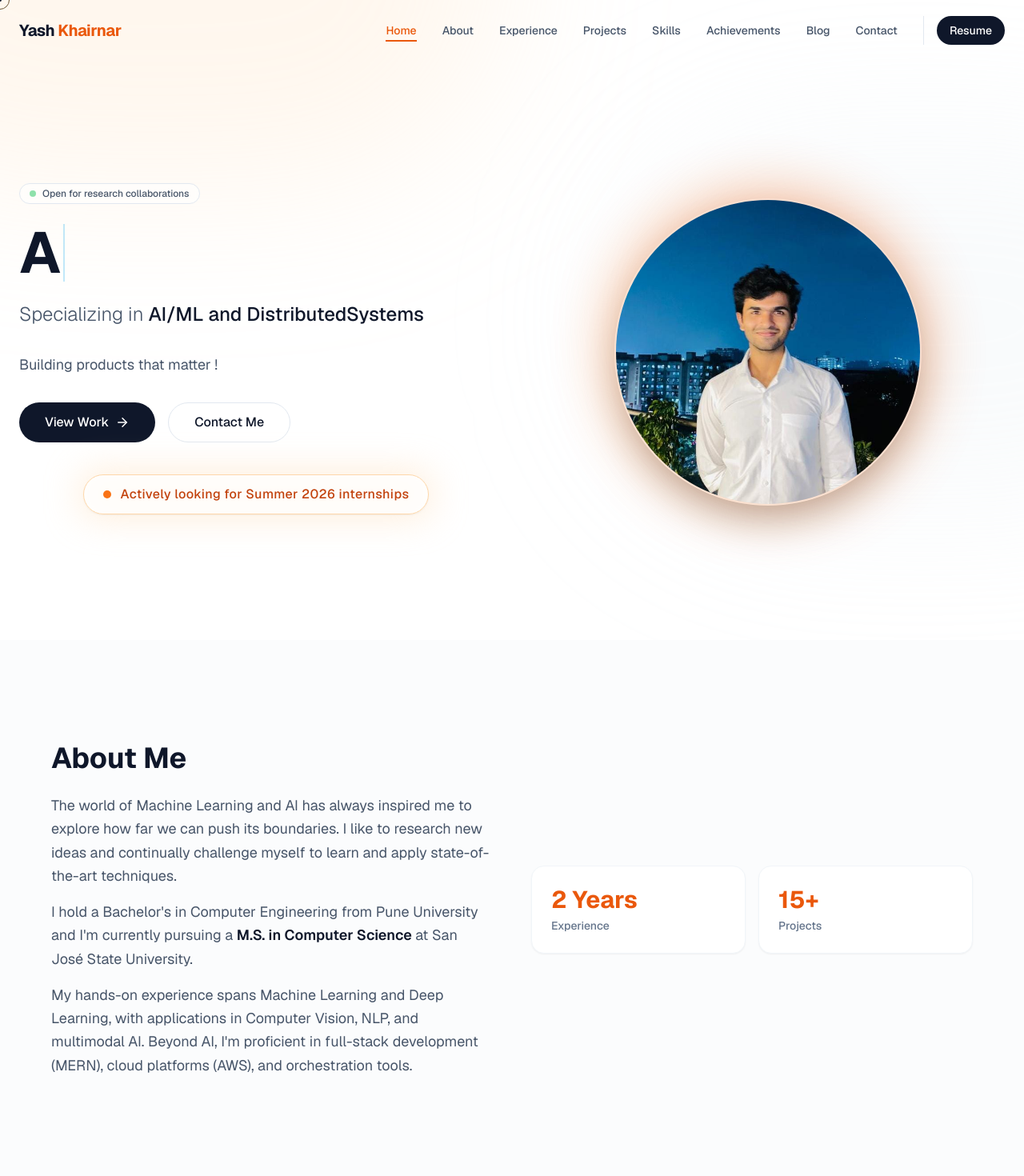
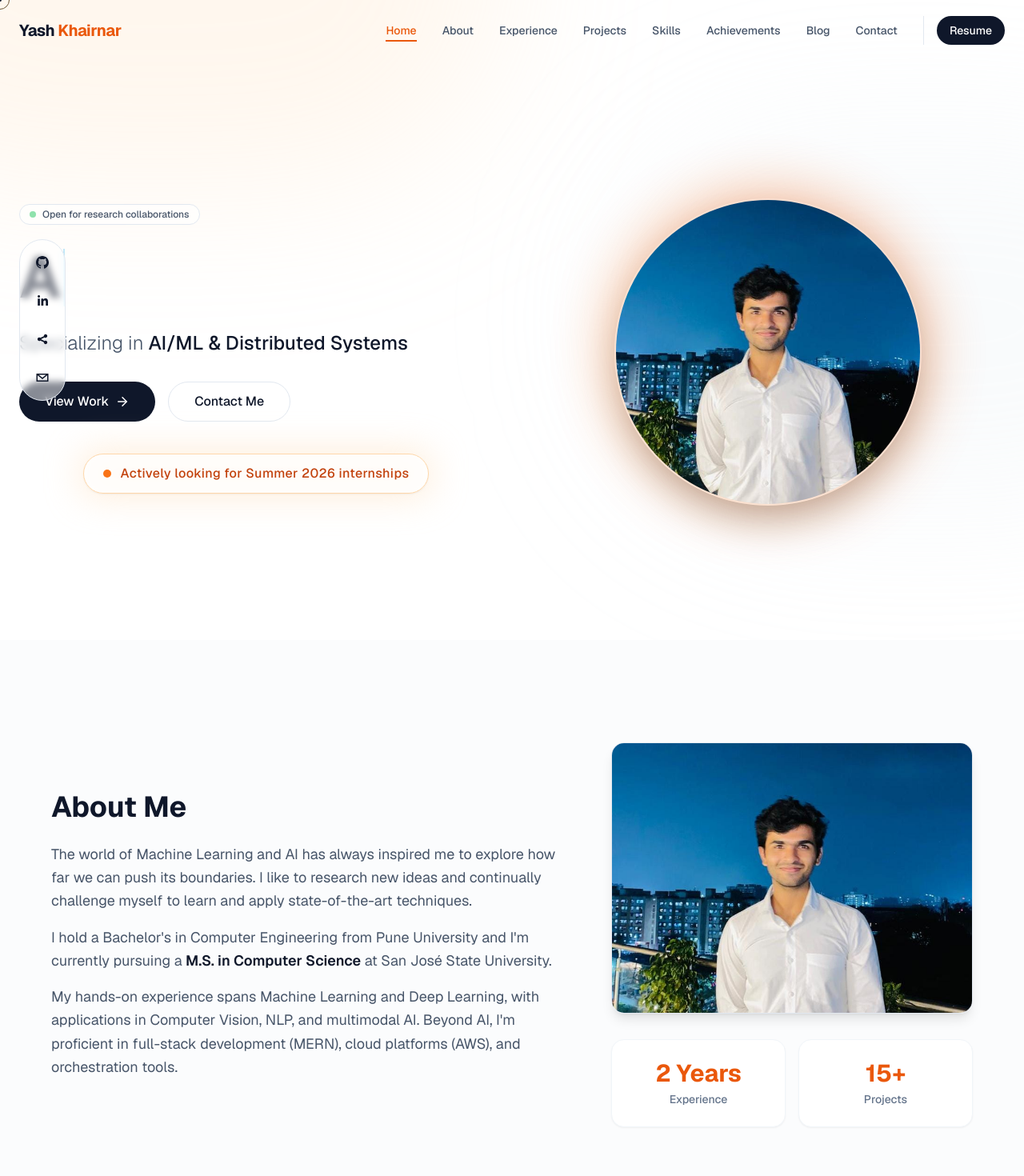
Before and after one commit to YashKhairnar/Portfolio-New, a Next.js app: page / in a window 1280 px wide. Shown: the top 1470 px of the page at 80% size. Built offline with nearby package versions, Linux system fonts and the light colour scheme.

Commit message:
made responsive

```diff
--- a/app/components/navbar.tsx
+++ b/app/components/navbar.tsx
@@ -33,7 +33,7 @@ export default function Navbar({ activeSection, scrollToSection }: NavbarProps)
             transition={{ duration: 0.5 }}
             className={cn(
                 "fixed top-0 left-0 right-0 z-50 transition-all duration-300 border-b border-transparent",
-                isScrolled ? "glass border-white/10 dark:border-white/5 py-3" : "bg-transparent py-5"
+                (isScrolled || isMobileMenuOpen) ? "glass border-white/10 dark:border-white/5 py-3" : "bg-transparent py-5"
             )}
         >
             <div className="max-w-7xl mx-auto px-4 sm:px-6 flex justify-between items-center">
--- a/app/page.tsx
+++ b/app/page.tsx
@@ -10,6 +10,7 @@ import Navbar from './components/navbar';
 import Footer from './components/footer';
 import Section from './components/ui/section';
 import { cn } from '@/app/utils/cn';
+import { SocialIcon } from 'react-social-icons';
 
 const Portfolio = () => {
   const [activeSection, setActiveSection] = useState('home');
@@ -157,6 +158,27 @@ const Portfolio = () => {
       <BackgroundParticles />
       <Navbar activeSection={activeSection} scrollToSection={scrollToSection} />
 
+      {/* Sticky Social Links */}
+      <div className="hidden lg:flex fixed left-6 top-1/2 -translate-y-1/2 flex-col gap-4 z-40 bg-white/50 dark:bg-slate-900/50 backdrop-blur-sm p-3 rounded-full border border-slate-200 dark:border-slate-800">
+        {[
+          { href: 'https://github.com/YashKhairnar', label: 'GitHub' },
+          { href: 'https://www.linkedin.com/in/yashkhairnar11/', label: 'LinkedIn' },
+          { href: 'https://x.com/I_esoteric', label: 'Twitter' },
+          { href: 'mailto:yashkvk7@gmail.com', label: 'Email' }
+        ].map((social, index) => (
+          <SocialIcon
+            key={index}
+            url={social.href}
+            target="_blank"
+            rel="noopener noreferrer"
+            className="w-8 h-8 hover:scale-110 transition-transform"
+            bgColor="transparent"
+            fgColor="currentColor"
+            style={{ height: 32, width: 32 }}
+          />
+        ))}
+      </div>
+
       {/* Hero Section */}
       <section id="home" className="relative min-h-screen flex items-center justify-center pt-20">
         <div className="absolute inset-0 overflow-hidden">
@@ -183,20 +205,16 @@ const Portfolio = () => {
                   <span className="text-xs font-medium text-slate-600 dark:text-slate-300">Open for research collaborations</span>
                 </motion.div>
 
-                <h1 className="text-5xl sm:text-6xl lg:text-7xl font-bold tracking-tight h-[60px] sm:h-[80px] lg:h-[90px] flex flex-col justify-center">
+                <h1 className="text-3xl sm:text-5xl lg:text-7xl font-bold tracking-tight min-h-[80px] sm:min-h-[100px] lg:h-[90px] flex flex-col justify-center">
                   <Typewriter
                     words={["Machine Learning", "Artificial Intelligence", "Deep Learning", "Full Stack"]}
                   />
                 </h1>
 
                 <p className="text-xl sm:text-2xl font-light text-slate-600 dark:text-slate-300 max-w-xl">
-                  Specializing in <span className="font-medium text-slate-900 dark:text-white">AI/ML and DistributedSystems</span>
+                  Specializing in <span className="font-medium text-slate-900 dark:text-white">AI/ML & Distributed Systems</span>
                 </p>
               </div>
-
-              <p className="text-lg text-slate-600 dark:text-slate-400 max-w-lg leading-relaxed">
-                Building products that matter !
-              </p>
 
               <div className="flex flex-wrap gap-4">
                 <button
@@ -239,8 +257,8 @@ const Portfolio = () => {
 
       {/* About Section */}
       <Section id="about" className="bg-slate-50/50 dark:bg-slate-900/50">
-        <div className="grid md:grid-cols-2 gap-12 items-center">
-          <div>
+        <div className="grid lg:grid-cols-12 gap-12 items-center">
+          <div className="lg:col-span-7">
             <h2 className="text-3xl sm:text-4xl font-bold mb-6">About Me</h2>
             <div className="space-y-4 text-lg text-slate-600 dark:text-slate-300 leading-relaxed">
               <p>
@@ -254,16 +272,26 @@ const Portfolio = () => {
               </p>
             </div>
           </div>
-          <div className="grid grid-cols-2 gap-4">
+          <div className="lg:col-span-5 space-y-8">
+            <div className="relative w-full aspect-[4/3] rounded-2xl overflow-hidden shadow-lg border border-slate-200 dark:border-slate-700">
+              <img
+                src="/Yash.jpeg"
+                alt="Yash Khairnar"
+                className="absolute inset-0 w-full h-full object-cover object-[center_30%]"
+              />
+            </div>
+
+            <div className="grid grid-cols-1 sm:grid-cols-2 gap-4">
               {[
                 { label: "Experience", value: "2 Years" },
                 { label: "Projects", value: "15+" }
               ].map((stat, i) => (
-              <div key={i} className="p-6 rounded-2xl bg-white dark:bg-slate-800 border border-slate-100 dark:border-slate-700 shadow-sm">
+                <div key={i} className="p-6 rounded-2xl bg-white dark:bg-slate-800 border border-slate-100 dark:border-slate-700 shadow-sm flex flex-col justify-center items-center text-center">
                   <h3 className="text-3xl font-bold text-orange-600 dark:text-orange-500 mb-1">{stat.value}</h3>
                   <p className="text-sm font-medium text-slate-500 dark:text-slate-400">{stat.label}</p>
                 </div>
               ))}
+            </div>
           </div>
         </div>
       </Section>
@@ -344,7 +372,7 @@ const Portfolio = () => {
       {/* Achievements Section */}
       <Section id="achievements" className="bg-slate-50/50 dark:bg-slate-900/50">
         <h2 className="text-3xl sm:text-4xl font-bold mb-12 text-center">Achievements & Leadership</h2>
-        <div className="grid grid-cols-1 md:grid-cols-3 gap-6 auto-rows-[250px]">
+        <div className="grid grid-cols-1 md:grid-cols-3 gap-6 auto-rows-min md:auto-rows-[250px]">
           {achievements[0].items.map((item, idx) => (
             <div key={idx} className="md:col-span-2 p-8 rounded-3xl bg-white dark:bg-slate-800 border border-slate-100 dark:border-slate-700 shadow-sm flex flex-col justify-center">
               <div className="flex items-center gap-3 mb-4">
```
Also changed, not shown: app/blog/page.tsx (+32 -45 lines). Lines whose indentation alone changed are shown as unchanged.
